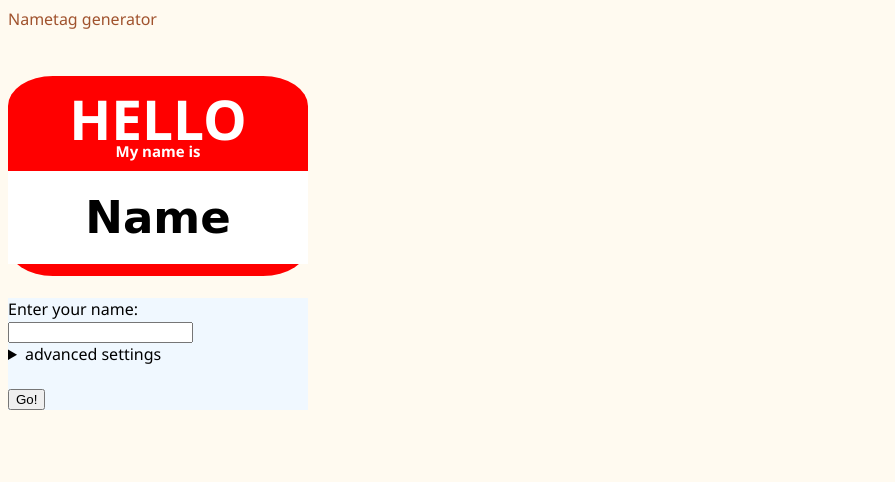
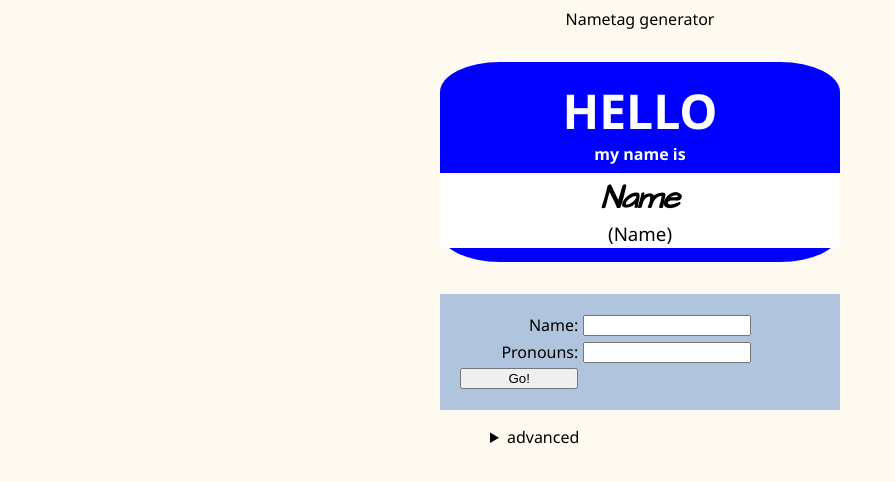
Before and after one commit to tif-calin/lab02a_nametag, a plain HTML site: page index.html in a window 1280 px wide. Both pictures are taken after a click on the button "Go!". Shown: the whole page, without its empty margins (0-895 px from the left). Drawn offline with Linux system fonts and the light colour scheme.

Commit message:
moves files into /old/ and creates new files

```diff
--- a/app.js
+++ b/app.js
@@ -1,33 +1,26 @@
-const inName = document.getElementById('name-input');
-const inColor = document.getElementById('color-input');
-const inSize = document.getElementById('size-input');
+const inName = document.getElementById('input-name');
+const inPronouns = document.getElementById('input-pronouns');
+const inColor = document.getElementById('input-color');
 
-const outName = document.getElementsByClassName('name')[0];
+const outName = document.getElementById('output-name');
+const outPronouns = document.getElementById('output-pronouns');
 const outTag = document.getElementsByClassName('nametag')[0];
 
-const goButton = document.getElementById('go-button');
+const btnGo = document.getElementById('button-go');
 
-const buttonClick = () => {
-    // Set name
+const btn_click = () => {
+    //set name
     outName.innerText = (inName.value === "") ? "Name" : inName.value;
 
-    // Set color
+    //set pronouns
+    outPronouns.innerText = (inPronouns.value === "") ? "Name" : inPronouns.value;
+
+    //set color
     outTag.style.backgroundColor = inColor.value;
 
-    // Set font size
-    switch(inSize.value) {
-        case "small":
-            outName.style.fontSize = "25px";
-            break;
-        case "big":
-            outName.style.fontSize = "45px";
-            break;
-        default:
-            outName.style.fontSize = "35px";
-            break;
-    }
+    //reset inner text of inputs
+    inName.value = '';
+    inPronouns.value = '';
+};
 
-    inName.value = '';
-}
-
-goButton.addEventListener('click', buttonClick);
+btnGo.addEventListener('click', btn_click);
--- a/index.html
+++ b/index.html
@@ -4,54 +4,49 @@
     <meta charset="UTF-8">
     <meta http-equiv="X-UA-Compatible" content="IE=edge">
     <meta name="viewport" content="width=device-width, initial-scale=1.0">
-    <title>Nametag Generator</title>
+    <title>Nametag (very cool)</title>
     <link rel="stylesheet" href="style.css">
+    <script src="./app.js" defer></script>
 </head>
 <body>
     <header>Nametag generator</header>
 
     <main>
-        <section class='nametag-output'>
-            <div class="nametag">
-                <h1>Hello</h1>
-                <h2>My name is</h2>
-                <p class="name">Culi <span>(he/they)</span></p>
+        <section class="nametag">
+            <h1 class="greeting">Hello</h1>
+            <h3 class="intro">my name is</h3>
+            <div class="identity">
+                <h2 class="name" id="output-name">Pierre Bourdieu</h2>
+                <h3 class="pronouns" id="output-pronouns">he/they</h3>
             </div>
         </section>
-        <br/>
-        <section class='nametag-input'>
-            <label>
-                Enter your name:
-                <input id='name-input'>
-            </label>
-            <br>
-            <details>
-                <summary>advanced settings</summary>
-                <label>
-                    Nametag color:
-                    <select id='color-input'>
-                        <option>red</option>
-                        <option>pink</option>
-                        <option>lightgreen</option>
-                        <option>lightblue</option>
-                    </select>
-                </label>
-                <br>
-                <label>
-                    Name size:
-                    <select id='size-input'>
-                        <option>big</option>
-                        <option>medium</option>
-                        <option>small</option>
-                    </select>
-                </label>
-            </details>
-            <br>
-            <button id='go-button'>Go!</button>
-            <script type="module" src="app.js"></script>
+
+        <section class="input">
+            <label>Name</label>
+            <input id='input-name'>
+            <label>Pronouns</label>
+            <input id='input-pronouns'>
+            <button id='button-go'>Go!</button>
         </section>
+
+        <details class="advanced">
+            <summary>advanced</summary>
+            <div>
+                <label>Color</label>
+                <select id='input-color'>
+                    <option>blue</option>
+                    <option>chartreuse</option>
+                    <option>crimson</option>
+                    <option>gold</option>
+                    <option>magenta</option>
+                    <option>navy</option>
+                    <option>red</option>
+                    <option>teal</option>
+                </select>
+            </div>
+        </details>
     </main>
 
-    <!--<footer>&#x1F12F; copyleft</footer>-->
+    <footer></footer>
 </body>
 </html>
--- /dev/null
+++ b/old/style_old.css
@@ -0,0 +1,61 @@
+body {
+    font-family: 'Segoe UI', Tahoma, Geneva, Verdana, sans-serif;
+    background-color: floralwhite;
+}
+
+header {
+    color: sienna;
+}
+
+/*
+NAMETAG OUTPUT
+*/
+
+.nametag {
+    background-color: red;
+    width: 300px;
+    height: 200px;
+    border-radius: 15%;
+    text-align: center;
+    color: white;
+}
+
+.nametag h1 {
+    height: 10px;
+    padding-top: 5px;
+    text-transform: uppercase;
+    font-size: 55px;
+}
+
+.nametag h2 {
+    height: 10px;
+    padding-top: 20px;
+    font-size: 15px;
+    padding-top: 5px;
+    margin-top: 5px;
+}
+
+.nametag p.name {
+    background-color: white;
+    color: black;
+    font-size: 35px;
+    font-weight: bold;
+    font-family: "Brush Script MT", cursive;
+    position: relative;
+    margin-top: 20px;
+    padding: 20px;
+}
+
+.nametag p.name span {
+    font-family: "Segoe UI", Tahoma, sans-serif;
+    font-size: 20px;
+}
+
+/*
+NAMETAG INPUT
+*/
+
+section.nametag-input {
+    background-color: aliceblue;
+    width: 300px;
+}
--- a/style.css
+++ b/style.css
@@ -1,61 +1,118 @@
+@import url('https://fonts.googleapis.com/css2?family=Architects+Daughter&display=swap');
+
 body {
+    background-color: floralwhite;
     font-family: 'Segoe UI', Tahoma, Geneva, Verdana, sans-serif;
-    background-color: floralwhite;
+    display: flex;
+    align-items: center;
+    flex-direction: column;
 }
 
-header {
-    color: sienna;
+main {
+    width: 50%;
+    display: flex;
+    flex-direction: column;
+    align-items: center;
 }
 
-/*
-NAMETAG OUTPUT
-*/
-
 .nametag {
+    margin-top: 2rem;
     background-color: red;
-    width: 300px;
+    color: white;
+    width: 400px;
     height: 200px;
     border-radius: 15%;
-    text-align: center;
-    color: white;
+    display: flex;
+    align-items: center;
+    flex-direction: column;
 }
 
-.nametag h1 {
-    height: 10px;
-    padding-top: 5px;
-    text-transform: uppercase;
-    font-size: 55px;
+.nametag * {
+    margin: 0em;
+    justify-self: center;
 }
 
-.nametag h2 {
-    height: 10px;
-    padding-top: 20px;
-    font-size: 15px;
-    padding-top: 5px;
-    margin-top: 5px;
+.nametag .greeting {
+    text-transform: uppercase;
+    font-weight: 900;
+    font-size: 3rem;
+    margin-top: 1rem;
 }
 
-.nametag p.name {
+.nametag .intro {
+    font-size: 1rem;
+}
+
+.nametag .identity {
+    width: 100%;
+    height: 37.5%;
+    margin-top: 0.5rem;
     background-color: white;
     color: black;
-    font-size: 35px;
-    font-weight: bold;
-    font-family: "Brush Script MT", cursive;
-    position: relative;
-    margin-top: 20px;
-    padding: 20px;
+    display: flex;
+    align-items: center;
+    justify-content: center;
+    flex-direction: column;
 }
 
-.nametag p.name span {
-    font-family: "Segoe UI", Tahoma, sans-serif;
-    font-size: 20px;
+.nametag .identity .name {
+    font-style: italic;
+    font-family: "Architects Daughter", cursive;
+    font-size: 2rem;
 }
 
-/*
-NAMETAG INPUT
-*/
+.nametag .identity .pronouns {
+    margin: 0em;
+    font-weight: lighter;
+}
 
-section.nametag-input {
-    background-color: aliceblue;
+.pronouns::before {
+    content: '(';
+}
+.pronouns::after {
+    content: ')';
+}
+
+.input {
+    margin-top: 2rem;
+    background-color: lightsteelblue;
+    width: 360px;
+    display: grid;
+    grid-template: 1fr 1fr 1fr / 1fr 2fr;
+    gap: 5px;
+    padding: 20px;
+    align-items: start;
+}
+
+.input label {
+    align-self: center;
+    justify-self: end;
+}
+.input label::after {
+    content: ':';
+}
+
+.input input {
+    width: 10rem;
+    align-self: center;
+    justify-self: start;
+}
+
+#main-button {
+    grid-column: 1 / span 2;
+    align-self: end;
+    justify-self: center;
+}
+
+.advanced {
     width: 300px;
+    margin-top: 1rem;
+    cursor: pointer;
 }
+
+.advanced div {
+    width: 300px;
+    height: 3rem;
+    padding: 20px;
+    padding-top: 0px;
+}
```
Also changed, not shown: old/app_old.js (added, +33 -0 lines), old/index_old.html (added, +57 -0 lines), 1 other file.
